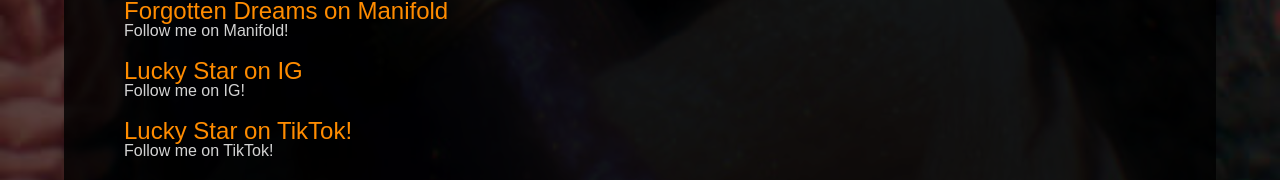
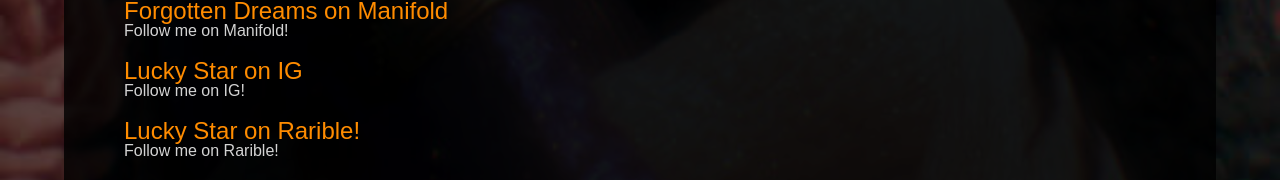
Before and after one commit to LuckySt-ar/luckyst-ar.github.io, a Jekyll site: the page built from links.markdown, in a window 1280 px wide. Shown: the part 696-876 px from the top of the page. Built offline with Jekyll 4.4.1, drawn with Linux system fonts in a browser that asks for light colours.

Commit message:
add Rarible Link

```diff
--- a/_data/links.yml
+++ b/_data/links.yml
@@ -12,6 +12,10 @@
 - name: Lucky Star on IG
   description: Follow me on IG!
   url: https://instagram.com/luckyst_ar?igshid=YmMyMTA2M2Y=
+
+- name: Lucky Star on Rarible!
+  description: Follow me on Rarible!
+  url: https://rarible.com/LuckyS_tar
 
 - name: Lucky Star on TikTok!
   description: Follow me on TikTok!
```
